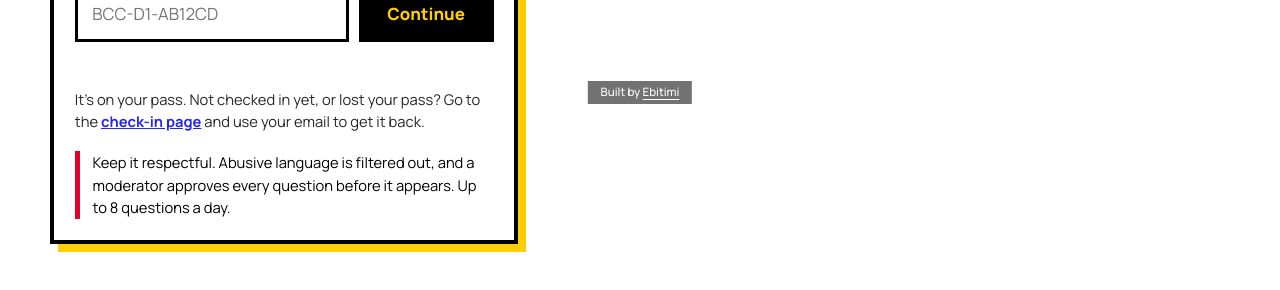
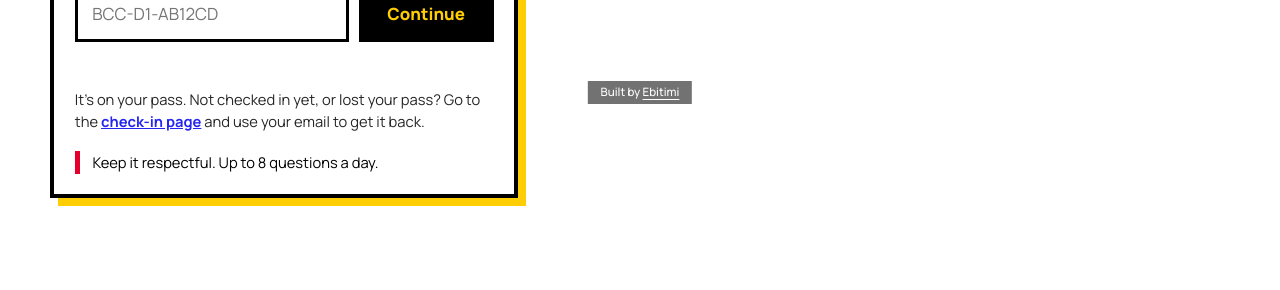
Before and after one commit to exeEbitimi/BCC-Check-In, a website: page public/ask.html in a window 1280 px wide. Shown: the part 686-976 px from the top of the page. Drawn offline with nearby package versions, Linux system fonts and the light colour scheme; no server answers.

Commit message:
Simplify rules message in ask.html
Removed mention of abusive language filtering and moderator approval.

```diff
--- a/public/ask.html
+++ b/public/ask.html
@@ -89,7 +89,7 @@ td.q{font-weight:700;width:40%;word-break:break-word}tr.done,tr.done td{backgrou
         <button class="btn" id="send" type="button">Send question</button>
         <div id="mine"></div>
       </div>
-      <p class="rules">Keep it respectful. Abusive language is filtered out, and a moderator approves every question before it appears. Up to 8 questions a day.</p>
+      <p class="rules">Keep it respectful. Up to 8 questions a day.</p>
     </div>
   </div>
   <div>
```
